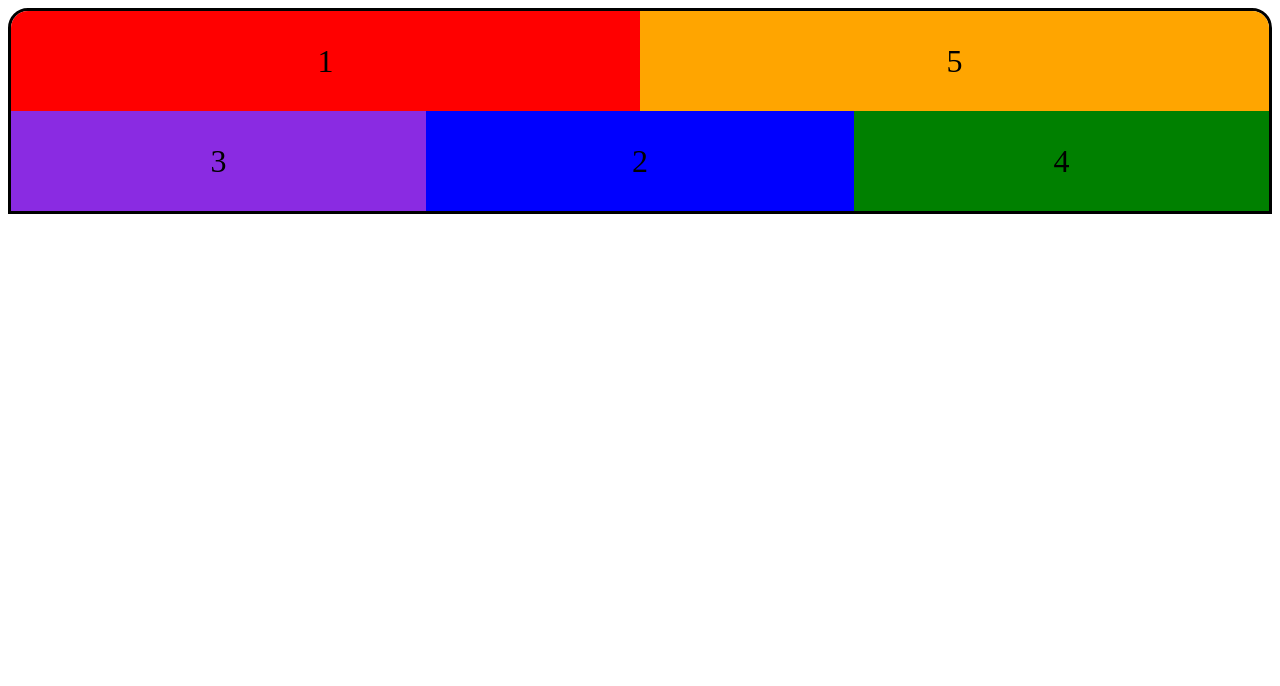
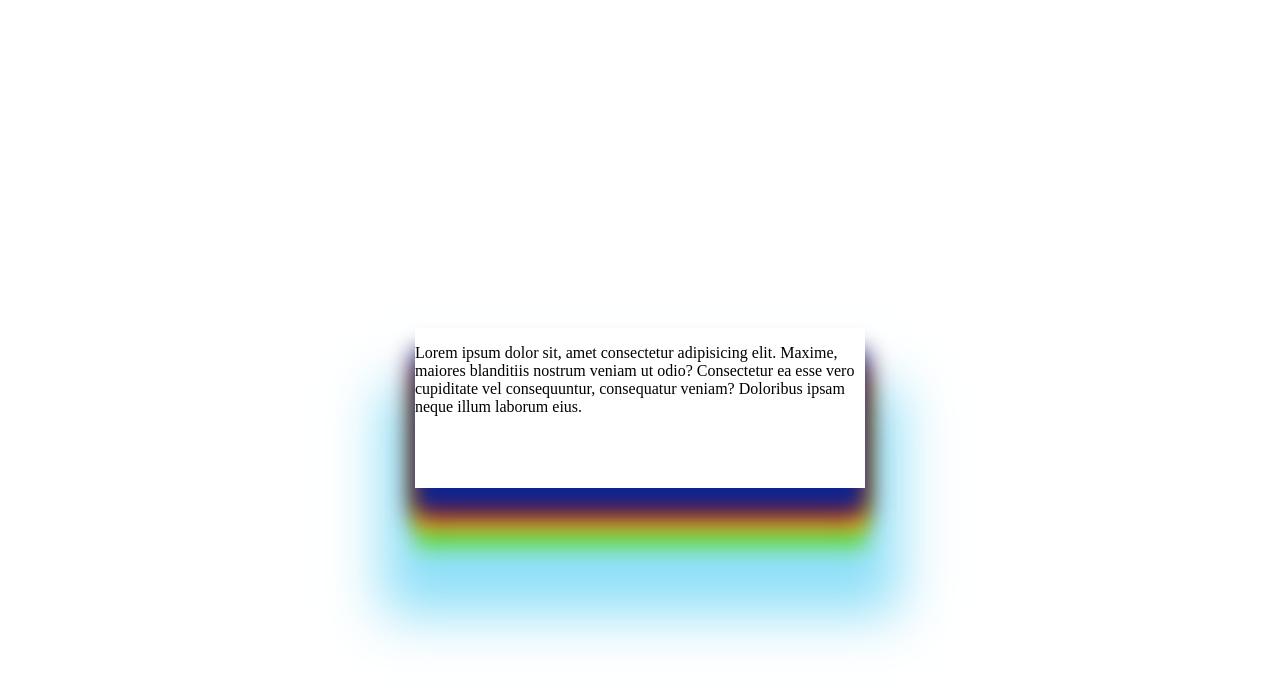
Before and after one commit to Ab0ba101/homework_7, a plain HTML site: page index.html in a window 1280 px wide. Drawn offline with Linux system fonts and the light colour scheme.

Commit message:
First commit

```diff
--- a/index.html
+++ b/index.html
@@ -8,12 +8,10 @@
     <link rel="stylesheet" href="./style.css">
 </head>
 <body>
-    <div class="holder">
-        <div class="item">1</div>
-        <div class="item">2</div>
-        <div class="item">3</div>
-        <div class="item">4</div>
-        <div class="item">5</div>
-     </div>
+  <div>
+    <p>
+        Lorem ipsum dolor sit, amet consectetur adipisicing elit. Maxime, maiores blanditiis nostrum veniam ut odio? Consectetur ea esse vero cupiditate vel consequuntur, consequatur veniam? Doloribus ipsam neque illum laborum eius.
+    </p>
+  </div>
 </body>
 </html>
--- a/style.css
+++ b/style.css
@@ -1,48 +1,12 @@
-.holder{
-    display: flex;
-    flex-wrap: wrap;
-    border: 3px solid black;
-    border-radius:20px 20px 0px 0px;
-    overflow: hidden;
-    font-size:xx-large ;
-
+div{
+    height: 160px;
+    width: 450px;
+    box-shadow: 0px 22px 21px 0px rgba(10,37,145,1),0px 33px 26px 0px rgba(173,23,12,1),1px 42px 15px 0px rgba(219,219,55,1),1px 60px 20px 0px rgba(98,227,66,1),1px 93px 52px 33px rgba(84,207,245,0.66);
 }
 
-.item{
-    height: 100px;
-    display:flex;
-    order: 5;
+body{
+    display: flex;
+    justify-content: center;
     align-items: center;
-    justify-content: center;
+    height: 100vh;
 }
-
-
-.item:nth-child(1){
-    background-color: red;
-    order: 0;
-    width:50% ;
-}
- .item:nth-child(3){
-     background-color: blueviolet;
-     order: 4;
-     width:33% ;
- }
-
-.item:nth-child(2){
-    background-color: blue;
-    order: 5;
-    width: 34%;
-
-}
-
-.item:nth-child(4){
-    background-color: green;
-    order: 6;
-    width: 33%;
-}
-
-.item:nth-child(5){
-    background-color:orange;
-    order: 3;
-    width: 50%;
-}
```
